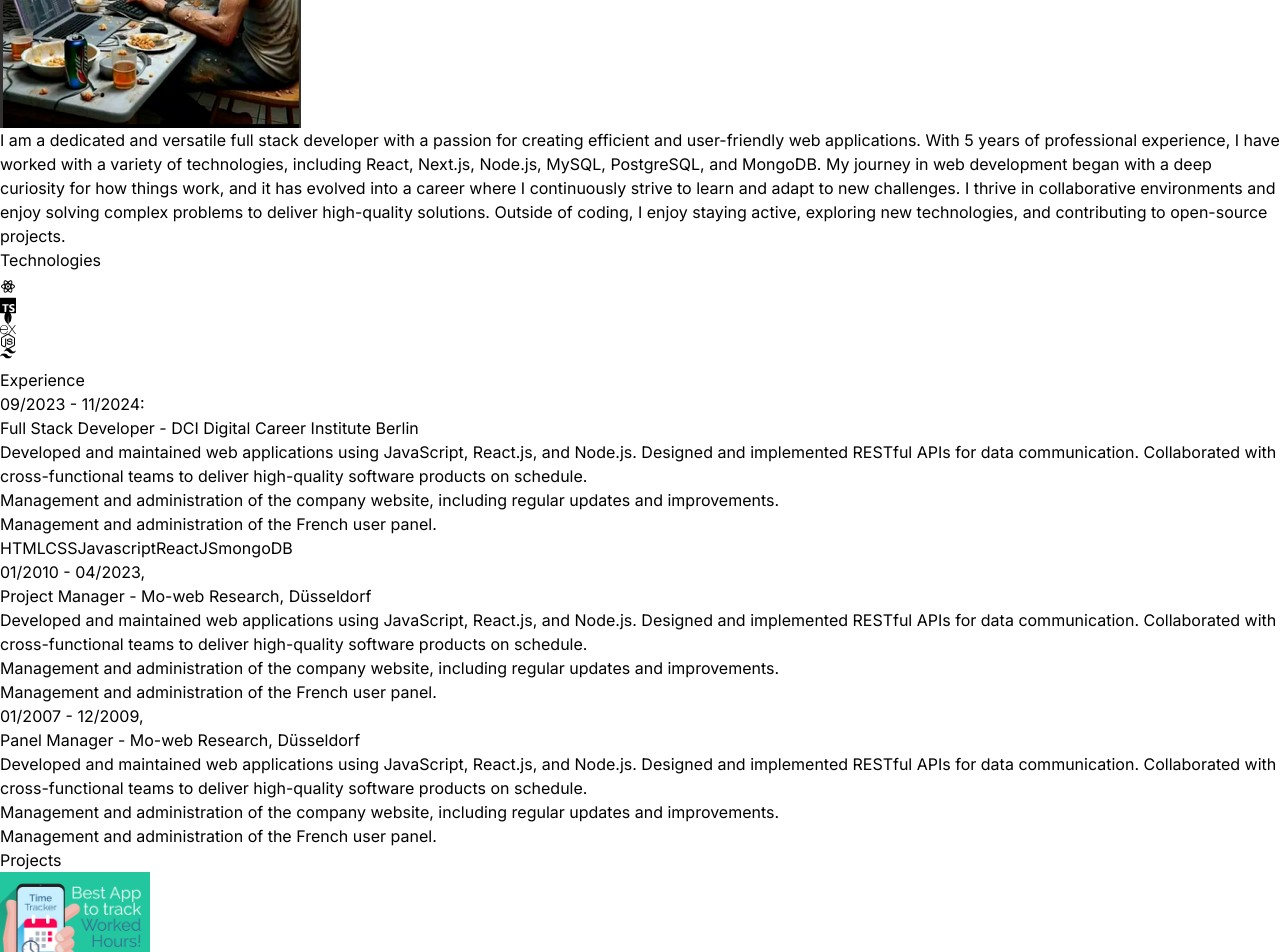
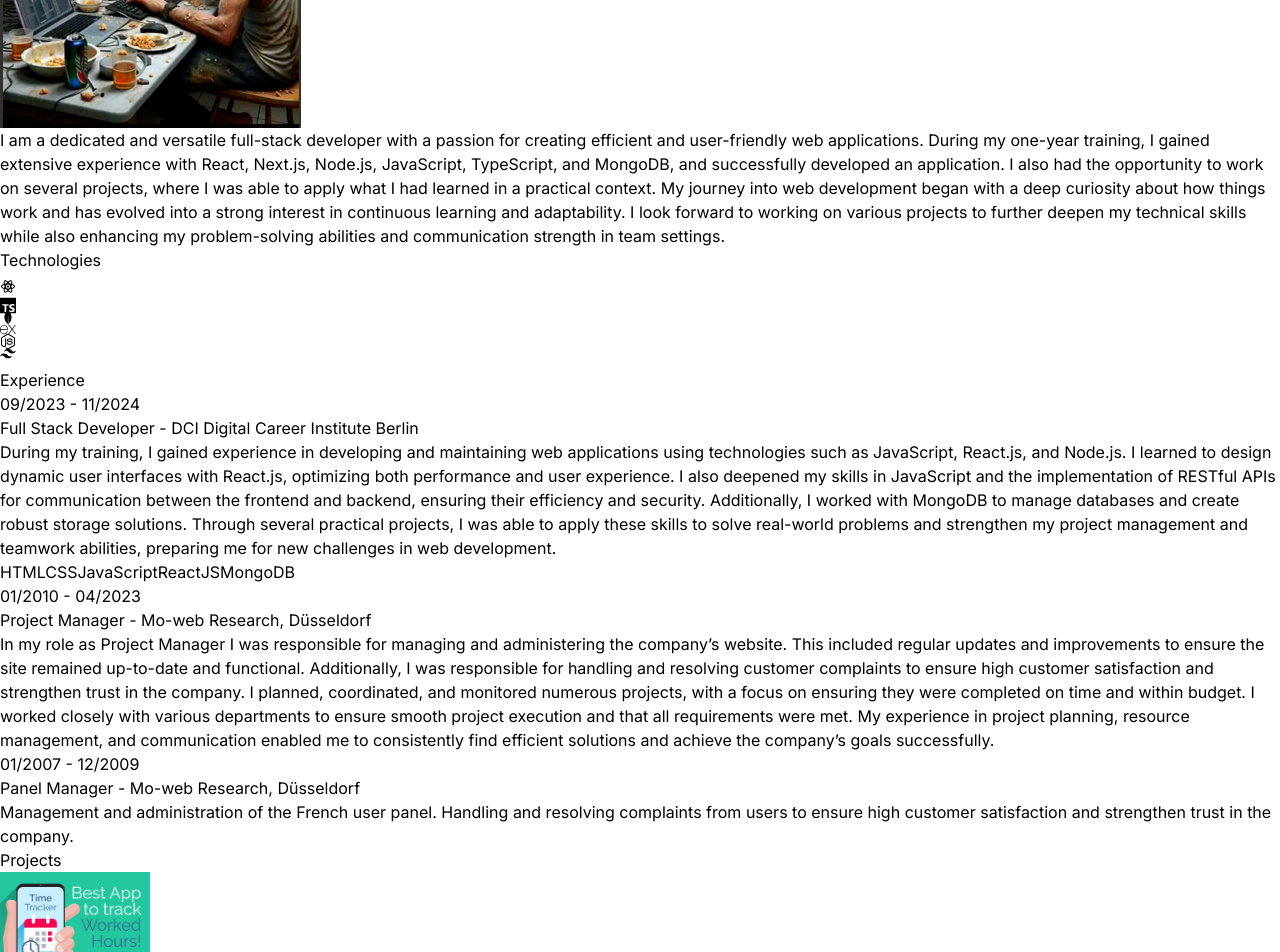
Before and after one commit to lotfi80/Lotfi-Slim-PF-V2, a React (Vite) app: page / in a window 1280 px wide. Shown: the part 1160-2112 px from the top of the page. Built offline with nearby package versions, Linux system fonts and the light colour scheme.

Commit message:
changes have been made for text

```diff
--- a/locales/en.json
+++ b/locales/en.json
@@ -1,26 +1,26 @@
 {
-      "lotfi_content": "I am a passionate full stack developer with a knack for crafting robust and scalable web applications. With 5 years of hands-on experience, I have honed my skills in front-end technologies like React and Next.js, as well as back-end technologies like Node.js, MySQL, PostgreSQL, and MongoDB. My goal is to leverage my expertise to create innovative solutions that drive business growth and deliver exceptional user experiences.",
+      "lotfi_content": "I am a passionate Full-Stack Developer with a strong interest in developing robust and scalable web applications. With one year of hands-on experience, I have honed my skills in front-end technologies such as ReactJS, JavaScript, and Next.js, as well as back-end technologies like Node.js and MongoDB. My goal is to leverage my expertise to create innovative solutions that drive business growth and deliver exceptional user experiences.",
       "download_cv": "Download CV",
-      "about_text": "I am a dedicated and versatile full stack developer with a passion for creating efficient and user-friendly web applications. With 5 years of professional experience, I have worked with a variety of technologies, including React, Next.js, Node.js, MySQL, PostgreSQL, and MongoDB. My journey in web development began with a deep curiosity for how things work, and it has evolved into a career where I continuously strive to learn and adapt to new challenges. I thrive in collaborative environments and enjoy solving complex problems to deliver high-quality solutions. Outside of coding, I enjoy staying active, exploring new technologies, and contributing to open-source projects.",
+      "about_text": "I am a dedicated and versatile full-stack developer with a passion for creating efficient and user-friendly web applications. During my one-year training, I gained extensive experience with React, Next.js, Node.js, JavaScript, TypeScript, and MongoDB, and successfully developed an application. I also had the opportunity to work on several projects, where I was able to apply what I had learned in a practical context. My journey into web development began with a deep curiosity about how things work and has evolved into a strong interest in continuous learning and adaptability. I look forward to working on various projects to further deepen my technical skills while also enhancing my problem-solving abilities and communication strength in team settings.",
       "experiences": [
         {
           "year": "09/2023 - 11/2024",
           "role": "Full Stack Developer",
           "company": "DCI Digital Career Institute Berlin",
-          "description": "Developed and maintained web applications using JavaScript, React.js, and Node.js. Designed and implemented RESTful APIs for data communication. Collaborated with cross-functional teams to deliver high-quality software products on schedule.",
+          "description": "During my training, I gained experience in developing and maintaining web applications using technologies such as JavaScript, React.js, and Node.js. I learned to design dynamic user interfaces with React.js, optimizing both performance and user experience. I also deepened my skills in JavaScript and the implementation of RESTful APIs for communication between the frontend and backend, ensuring their efficiency and security. Additionally, I worked with MongoDB to manage databases and create robust storage solutions. Through several practical projects, I was able to apply these skills to solve real-world problems and strengthen my project management and teamwork abilities, preparing me for new challenges in web development.",
           "technologies": ["HTML", "CSS", "JavaScript", "ReactJS", "MongoDB"]
         },
         {
           "year": "01/2010 - 04/2023",
           "role": "Project Manager",
           "company": "Mo-web Research, Düsseldorf",
-          "description": "Management and administration of the company website, including regular updates and improvements."
+          "description": "In my role as Project Manager I was responsible for managing and administering the company’s website. This included regular updates and improvements to ensure the site remained up-to-date and functional. Additionally, I was responsible for handling and resolving customer complaints to ensure high customer satisfaction and strengthen trust in the company. I planned, coordinated, and monitored numerous projects, with a focus on ensuring they were completed on time and within budget. I worked closely with various departments to ensure smooth project execution and that all requirements were met. My experience in project planning, resource management, and communication enabled me to consistently find efficient solutions and achieve the company’s goals successfully."
         },
         {
           "year": "01/2007 - 12/2009",
           "role": "Panel Manager",
           "company": "Mo-web Research, Düsseldorf",
-          "description": "Management and administration of the French user panel."
+          "description": "Management and administration of the French user panel. Handling and resolving complaints from users to ensure high customer satisfaction and strengthen trust in the company."
         }
       ],
       "project": [
--- a/locales/fr.json
+++ b/locales/fr.json
@@ -1,26 +1,26 @@
 {
-      "lotfi_content": "Je suis un développeur full-stack passionné, spécialisé dans la création d'applications web robustes et évolutives. Avec 5 ans d'expérience pratique, j'ai perfectionné mes compétences en technologies front-end telles que React et Next.js, ainsi qu'en back-end avec Node.js, MySQL, PostgreSQL et MongoDB. Mon objectif est de mettre à profit mon expertise pour créer des solutions innovantes qui favorisent la croissance des entreprises et offrent une expérience utilisateur exceptionnelle.",
+      "lotfi_content": "Je suis un développeur Full-Stack passionné, avec un enthousiasme pour le développement d'applications web robustes et évolutives. Fort d'une année d'expérience pratique, j'ai affiné mes compétences en technologies front-end telles que ReactJS, JavaScript et Next.js, ainsi qu'en technologies back-end comme Node.js et MongoDB. Mon objectif est de mettre mon expertise à profit pour développer des solutions innovantes qui stimulent la croissance des entreprises et offrent des expériences utilisateur exceptionnelles.",
       "download_cv": "Télécharger CV",
-      "about_text": "Je suis un développeur full-stack polyvalent et passionné par la création d'applications web efficaces et conviviales. Avec 5 ans d'expérience professionnelle, j'ai travaillé avec diverses technologies, notamment React, Next.js, Node.js, MySQL, PostgreSQL et MongoDB. Mon parcours dans le développement web a commencé par une grande curiosité sur le fonctionnement des choses, et il a évolué en une carrière où je cherche continuellement à apprendre et à m'adapter à de nouveaux défis. Je m'épanouis dans des environnements collaboratifs et j'aime résoudre des problèmes complexes pour fournir des solutions de haute qualité. En dehors du développement, j'aime rester actif, explorer de nouvelles technologies et contribuer à des projets open-source.",
+      "about_text": "Je suis un développeur full-stack engagé et polyvalent, passionné par la création d’applications web efficaces et conviviales. Lors de ma formation d’un an, j’ai acquis une vaste expérience avec React, Next.js, Node.js, JavaScript, TypeScript et MongoDB, et j’ai réussi à développer une application. J’ai également eu l’opportunité de travailler sur plusieurs projets, où j’ai pu mettre en pratique ce que j'avais appris. Mon parcours dans le développement web a commencé par une profonde curiosité sur le fonctionnement des choses et s’est transformé en un grand intérêt pour l’apprentissage continu et l’adaptabilité. Je suis impatient de travailler sur divers projets pour approfondir mes compétences techniques tout en renforçant mes capacités de résolution de problèmes et de communication en équipe.",
       "experiences": [
         {
           "year": "09/2023 - 11/2024",
           "role": "Développeur Full Stack",
           "company": "DCI Digital Career Institute Berlin",
-          "description": "Développement et maintenance d'applications web utilisant JavaScript, React.js et Node.js. Conception et implémentation d'API RESTful pour la communication des données. Collaboration avec des équipes transverses pour livrer des produits logiciels de haute qualité dans les délais.",
+          "description": "Au cours de ma formation, j'ai acquis de l'expérience dans le développement et la maintenance d'applications web en utilisant des technologies telles que JavaScript, React.js et Node.js. J'ai appris à concevoir des interfaces utilisateur dynamiques avec React.js, en optimisant les performances et l'expérience utilisateur. J'ai également approfondi mes compétences en JavaScript et dans l'implémentation d'API RESTful pour la communication entre le frontend et le backend, en garantissant leur efficacité et sécurité.De plus, j'ai travaillé avec MongoDB pour gérer des bases de données et créer des solutions de stockage robustes. À travers plusieurs projets pratiques, j'ai pu appliquer ces compétences pour résoudre des problèmes réels et renforcer mes capacités en gestion de projets et en travail d'équipe, me préparant ainsi à de nouveaux défis dans le développement web. ",
           "technologies": ["HTML", "CSS", "JavaScript", "ReactJS", "MongoDB"]
         },
         {
           "year": "01/2010 - 04/2023",
           "role": "Chef de projet",
           "company": "Mo-web Research, Düsseldorf",
-          "description": "Gestion et administration du site web de l'entreprise, y compris les mises à jour régulières et les améliorations."
+          "description": "Dans mon rôle de Project manager j'étais responsable de la gestion et de l'administration du site web de l'entreprise. Cela incluait des mises à jour régulières et des améliorations afin de garantir que le site soit toujours à jour et fonctionnel. De plus, j'étais chargé de gérer et de résoudre les plaintes des clients afin de garantir une haute satisfaction client et de renforcer la confiance dans l'entreprise. J'ai planifié, coordonné et supervisé de nombreux projets, en me concentrant sur leur achèvement dans les délais et le respect du budget. J'ai travaillé en étroite collaboration avec différents départements pour garantir le bon déroulement des projets et que toutes les exigences soient satisfaites. Mon expérience en planification de projets, gestion des ressources et communication m'a permis de trouver des solutions efficaces et d'atteindre les objectifs de l'entreprise avec succès."
         },
         {
           "year": "01/2007 - 12/2009",
           "role": "Responsable du panel",
           "company": "Mo-web Research, Düsseldorf",
-          "description": "Gestion et administration du panel utilisateur français."
+          "description": "Gestion et administration du panel utilisateur français. Gestion et résolution des plaintes des utilisateurs pour assurer une grande satisfaction client et renforcer la confiance dans l'entreprise."
         }
       ],
       "project": [
--- a/src/components/Experience.jsx
+++ b/src/components/Experience.jsx
@@ -1,7 +1,85 @@
+// import React from "react";
+// import { EXPERIENCES } from "../constants";
+// import { useTranslation } from "react-i18next";
+
+// import { motion } from "framer-motion";
+
+// const Experience = () => {
+//   const { t } = useTranslation();
+//   const experiences = t("experiences", { returnObjects: true });
+
+//   return (
+//     <div className="border-b border-neutral-800 pb-24 m-4">
+//       <motion.h1
+//         whileInView={{ opacity: 1, y: 0 }}
+//         initial={{ opacity: 0, y: -100 }}
+//         transition={{ duration: 0.5 }}
+//         delay={0.5}
+//         className="my-20 text-center text-4xl "
+//       >
+//         Experience
+//       </motion.h1>
+//       <div>
+//         {EXPERIENCES.map((experience, index) => (
+//           <div
+//             key={index}
+//             className="px-4 mb-8 flex flex-wrap lg:justify-center"
+//           >
+//             <motion.div
+//               whileInView={{ opacity: 1, x: 0 }}
+//               initial={{ opacity: 0, x: -100 }}
+//               transition={{ duration: 1 }}
+//               delay={1}
+//               className="w-full lg:w-1/4"
+//             >
+//               <p className="mb-2 text-sm text-neutral-400 ">
+//                 {experience.year}
+//               </p>
+//             </motion.div>
+//             <motion.div
+//               whileInView={{ opacity: 1, x: 0 }}
+//               initial={{ opacity: 0, x: 100 }}
+//               transition={{ duration: 1 }}
+//               delay={2}
+//               className="w-full max-w-xl lg:w-3/4"
+//             >
+//               <h6 className="mb--2 font-semibold">
+//                 {experience.role} -{" "}
+//                 <span className="text-sm text-purple-100">
+//                   {experience.company}
+//                 </span>
+//               </h6>
+
+//               <div className="mb-4 text-neutral-400">
+//                 {experiences.map((experience, index) => (
+//                   <div key={index} className="experience-item">
+//                     <p>{t(experience.description)}</p>
+//                   </div>
+//                 ))}
+//               </div>
+
+//               {experience.technologies?.map((technology, index) => (
+//                 <span
+//                   key={index}
+//                   className="mr-2 mt-4 rouned bg-neutral-900 px-2 py-1 text-sm
+//                  font_medium text-purple-800"
+//                 >
+//                   {technology}
+//                 </span>
+//               ))}
+//             </motion.div>
+//           </div>
+//         ))}
+//       </div>
+//     </div>
+//   );
+// };
+
+// export default Experience;
+
+
 import React from "react";
-import { EXPERIENCES } from "../constants";
 import { useTranslation } from "react-i18next";
-
 import { motion } from "framer-motion";
 
 const Experience = () => {
@@ -17,14 +95,12 @@ const Experience = () => {
         delay={0.5}
         className="my-20 text-center text-4xl "
       >
-        Experience
+        {t("experienceTitle", { defaultValue: "Experience" })}
       </motion.h1>
+
       <div>
-        {EXPERIENCES.map((experience, index) => (
-          <div
-            key={index}
-            className="px-4 mb-8 flex flex-wrap lg:justify-center"
-          >
+        {experiences.map((experience, index) => (
+          <div key={index} className="px-4 mb-8 flex flex-wrap lg:justify-center">
             <motion.div
               whileInView={{ opacity: 1, x: 0 }}
               initial={{ opacity: 0, x: -100 }}
@@ -36,6 +112,7 @@ const Experience = () => {
                 {experience.year}
               </p>
             </motion.div>
+
             <motion.div
               whileInView={{ opacity: 1, x: 0 }}
               initial={{ opacity: 0, x: 100 }}
@@ -51,18 +128,13 @@ const Experience = () => {
               </h6>
 
               <div className="mb-4 text-neutral-400">
-                {experiences.map((experience, index) => (
-                  <div key={index} className="experience-item">
-                    <p>{experience.description}</p>
-                  </div>
-                ))}
+                <p>{experience.description}</p>
               </div>
 
               {experience.technologies?.map((technology, index) => (
                 <span
                   key={index}
-                  className="mr-2 mt-4 rouned bg-neutral-900 px-2 py-1 text-sm
-                 font_medium text-purple-800"
+                  className="mr-2 mt-4 rounded bg-neutral-900 px-2 py-1 text-sm font-medium text-purple-800"
                 >
                   {technology}
                 </span>
--- a/src/components/Lotfi.jsx
+++ b/src/components/Lotfi.jsx
@@ -1,11 +1,10 @@
 import { LOTFI_CONTENT } from "../constants";
 import profilePic from "../assets/assets/LotfiSlimProfile.png";
 import CV from "../assets/CV/Lebenslauf-English-LUX.pdf";
-import { motion } from 'framer-motion';
-import { useTranslation } from 'react-i18next';
+import { motion } from "framer-motion";
+import { useTranslation } from "react-i18next";
 
 const container = (delay) => ({
-
   hidden: { x: -100, opacity: 0 },
   visible: {
     opacity: 1,
@@ -22,8 +21,8 @@ const Lotfi = () => {
 
   return (
     <>
-      <div className="flex flex-col lg:flex-row w-full lg:px-10 m-4">
-      <div className="w-full lg:w-1/2 flex flex-col items-center ">
+      <div className="flex flex-col lg:flex-row w-full lg:px-10 m-4 ">
+        <div className="w-full lg:w-1/2 flex flex-col items-center  ">
           <motion.h1
             variants={container(0)}
             initial="hidden"
@@ -46,32 +45,35 @@ const Lotfi = () => {
             animate="visible"
             className="my-4 max-w-xl py-6 font-light tracking-tighter"
           >
-           {t('lotfi_content')}
+            {t("lotfi_content")}
           </motion.p>
           <motion.div
-
             variants={container(1.5)}
             initial="hidden"
             animate="visible"
-    className="w-2/3 lg:w-full flex justify-center lg:justify-center " >
-            <a href={CV} download className="text-blue-500 hover:underline tracking-tight p-4" >
-                  {t('download_cv')}
+            className="w-2/3 lg:w-full flex justify-center lg:justify-center "
+          >
+            <a
+              href={CV}
+              download
+              className="text-white bg-purple-500 hover:bg-blue-500 hover:text-black p-4 rounded mb-10 lg:m-auto"
+            >
+              {t("download_cv")}
             </a>
-
           </motion.div>
         </div>
         <div className="w-full lg:w-1/2 flex justify-center lg:justify-start lg:p-10">
           <motion.img
-        initial= {{x : 100 , opacity: 0}}
-        animate = {{x: 0 , opacity: 1}}
-        transition={{duration: 1, delay: 1.2}}
-         className="rounded-2xl" src={profilePic} alt="Lotfi Slim" />
+            initial={{ x: 100, opacity: 0 }}
+            animate={{ x: 0, opacity: 1 }}
+            transition={{ duration: 1, delay: 1.2 }}
+            className="rounded-2xl"
+            src={profilePic}
+            alt="Lotfi Slim"
+          />
         </div>
-
       </div>
-
     </>
-
   );
 };
 
```
Also changed, not shown: locales/de.json (+6 -6 lines). Lines whose indentation alone changed are shown as unchanged.
